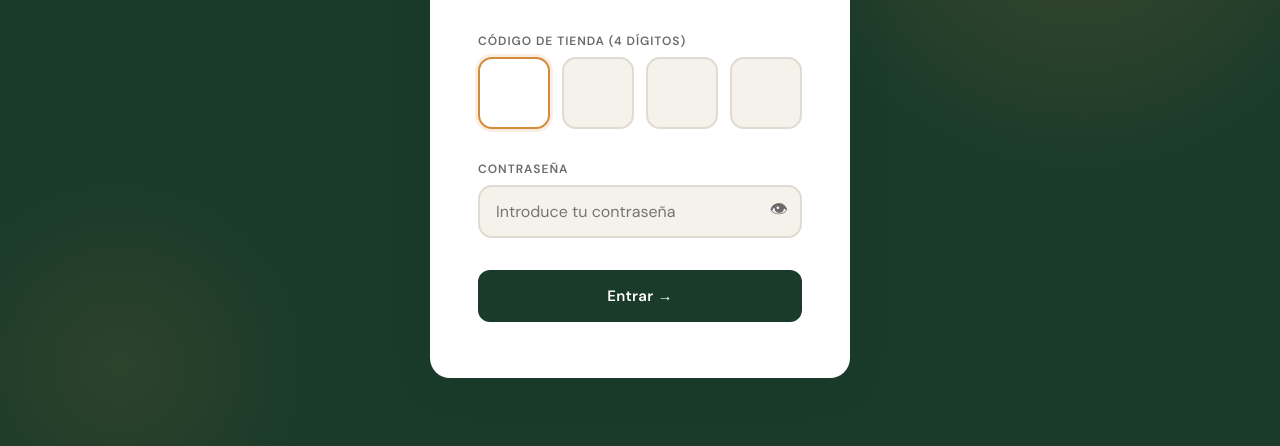
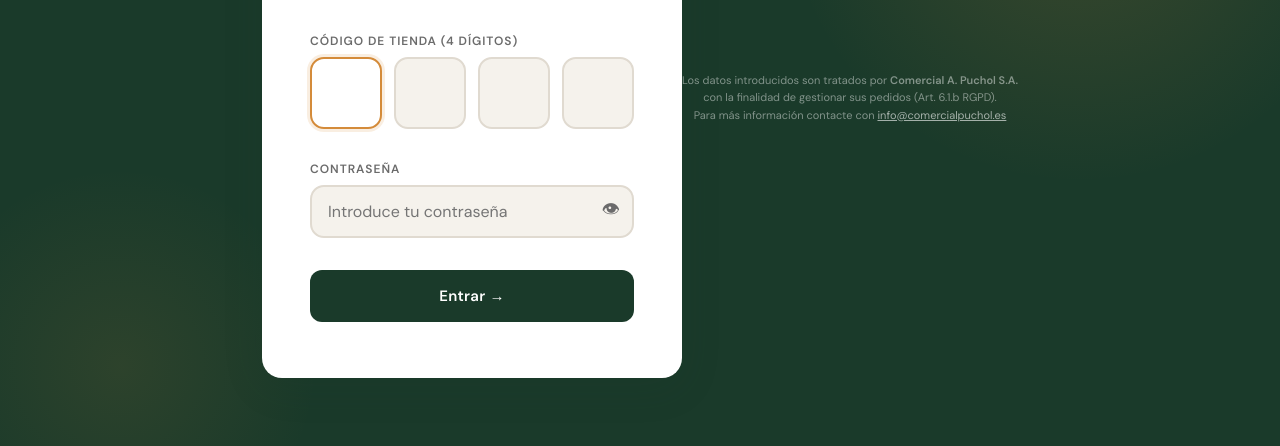
Before and after one commit to frontiss/portal-pedidos-liao, a plain HTML site: page index.html in a window 1280 px wide. Shown: the part 314-760 px from the top of the page. Drawn offline with Linux system fonts and the light colour scheme.

Commit message:
Update index.html

```diff
--- a/index.html
+++ b/index.html
@@ -89,6 +89,9 @@
   .modal h2{font-family:'DM Serif Display',serif;font-size:26px;color:var(--primary);margin-bottom:10px}
   .modal p{color:var(--text-muted);font-size:14px;line-height:1.6;margin-bottom:28px}
   .modal-ref{background:var(--bg);border-radius:10px;padding:12px 20px;font-family:'DM Serif Display',serif;font-size:22px;color:var(--primary);letter-spacing:.05em;margin-bottom:28px}
+  .privacy-note{margin-top:24px;text-align:center;font-size:11px;color:rgba(255,255,255,.45);line-height:1.6;position:relative;z-index:1}
+  .privacy-note a{color:rgba(255,255,255,.6);text-decoration:underline}
+  .privacy-note a:hover{color:white}
   @media(max-width:600px){.login-card{padding:36px 24px}.main-content{padding:24px 16px 220px}.pin-input{width:60px;height:60px;font-size:22px}header{padding:0 16px}}
 </style>
 </head>
@@ -114,6 +117,11 @@
     <button class="btn-primary" id="btn-login">Entrar →</button>
     <div class="login-error" id="login-error"></div>
   </div>
+  <p class="privacy-note">
+    Los datos introducidos son tratados por <strong>Comercial A. Puchol S.A.</strong><br>
+    con la finalidad de gestionar sus pedidos (Art. 6.1.b RGPD).<br>
+    Para más información contacte con <a href="mailto:info@comercialpuchol.es">info@comercialpuchol.es</a>
+  </p>
 </div>
 
 <div id="app-screen">
@@ -241,7 +249,8 @@
       token = res.data.token;
       var s = res.data.store;
       storeBadge.textContent = s.partner_name;
-      storeInfo.textContent  = (s.address||'') + ' · Selecciona las cajas que necesitas';
+      var addr = [s.partner_name, s.address].filter(function(x){ return x && x !== 'False' && x.trim() !== ''; }).join(' — ');
+      storeInfo.textContent  = addr + ' · Selecciona las cajas que necesitas';
       loginScreen.style.display = 'none';
       appScreen.style.display   = 'block';
       quantities = {}; allProducts = [];
```
